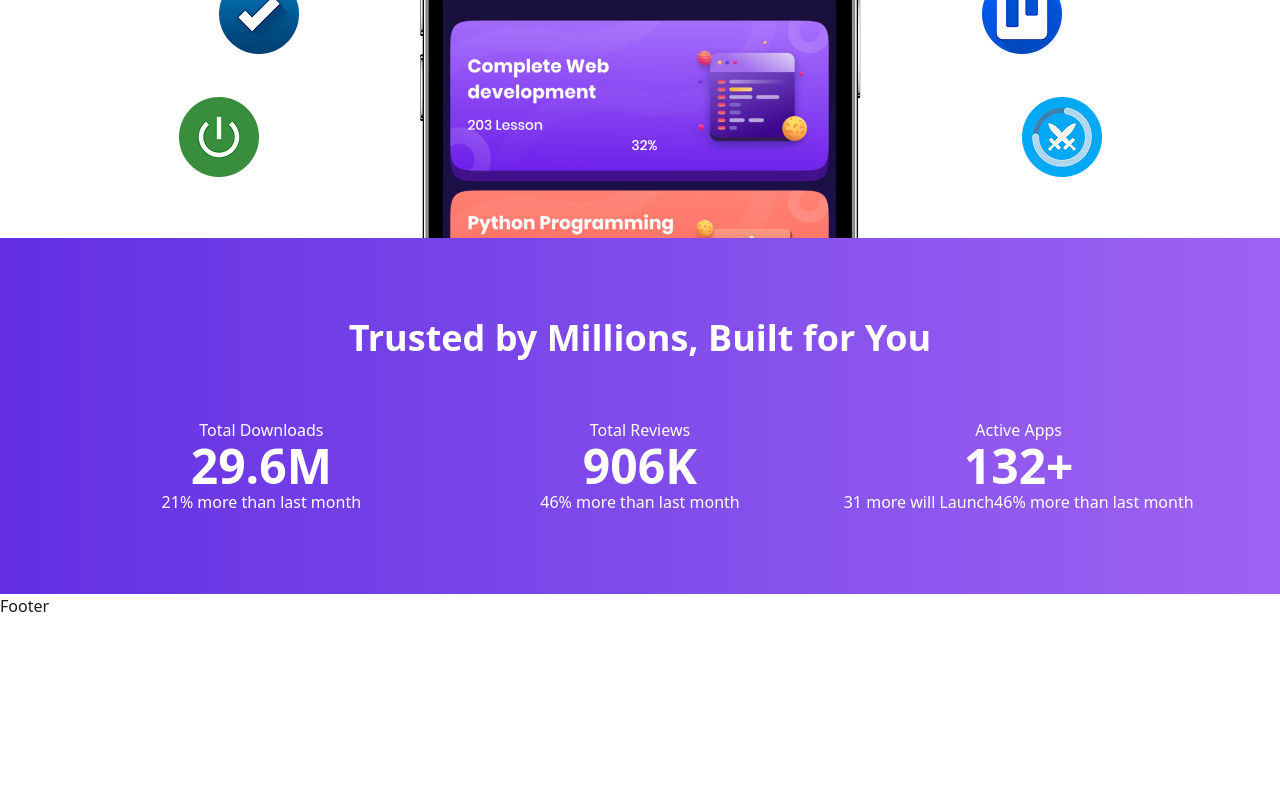
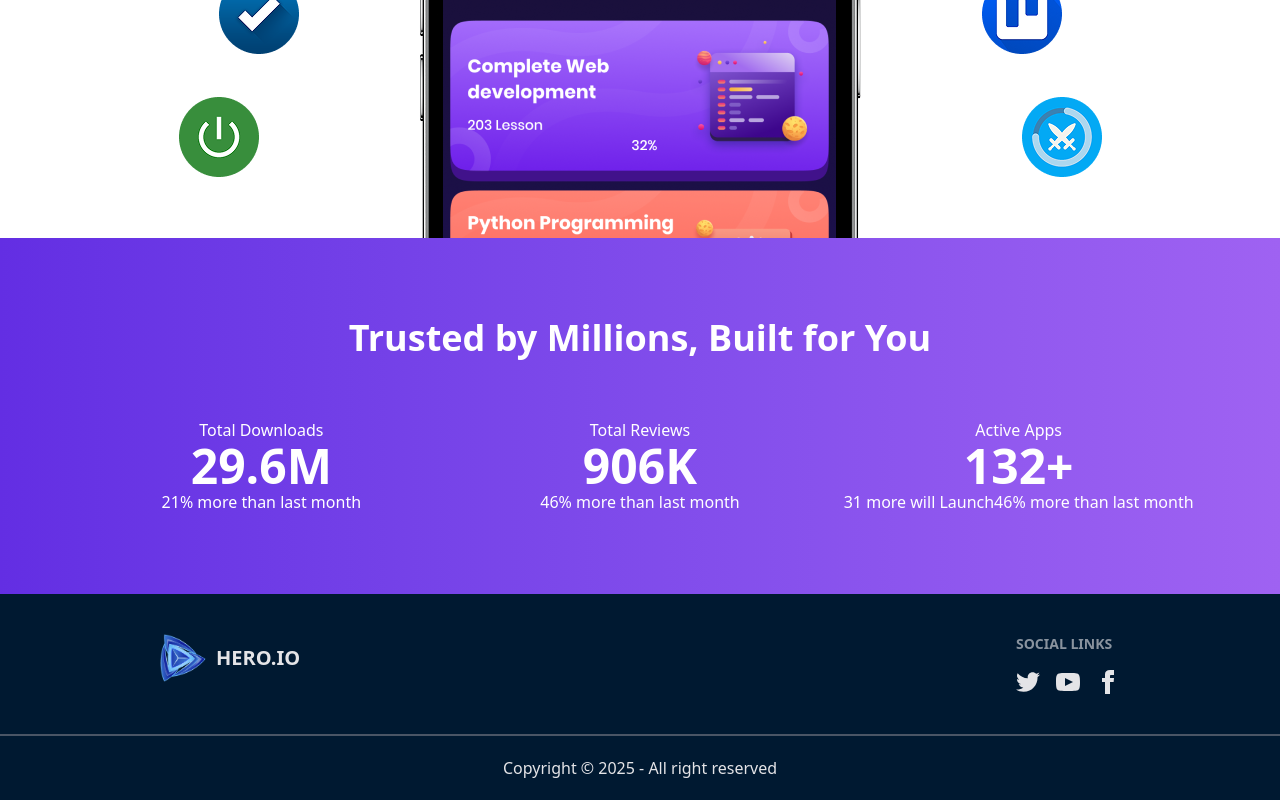
Before and after one commit to tuRjoX/Hero-Apps, a React (Vite) app in the folder hero-apps/: page / in a window 1280 px wide. Shown: the part 611-1411 px from the top of the page. Before the commit the page ends 1229 px from the top, so only its background shows below. Built offline with nearby package versions, Linux system fonts and the light colour scheme.

Commit message:
Footer Done

```diff
--- a/hero-apps/src/Components/Footer/Footer.jsx
+++ b/hero-apps/src/Components/Footer/Footer.jsx
@@ -1,11 +1,58 @@
-import React from 'react';
+import React from "react";
+import Logo from "../../assets/logo.png";
 
 const Footer = () => {
-    return (
-        <div>
-            <h1>Footer</h1>
-        </div>
-    );
+  return (
+    <footer>
+      <div className="footer sm:footer-horizontal text-neutral-content px-40 py-10 justify-between border-b-2 border-gray-600 bg-[#001931]">
+        <aside className="items-center grid-flow-col">
+          <img src={Logo} alt="HERO.IO Logo" className="h-12" />
+          <p className="text-xl font-bold "> HERO.IO</p>
+        </aside>
+        <nav className="justify-end">
+          <h6 className="footer-title">Social Links</h6>
+          <div className="grid grid-flow-col gap-4">
+            <a>
+              <svg
+                xmlns="http://www.w3.org/2000/svg"
+                width="24"
+                height="24"
+                viewBox="0 0 24 24"
+                className="fill-current"
+              >
+                <path d="M24 4.557c-.883.392-1.832.656-2.828.775 1.017-.609 1.798-1.574 2.165-2.724-.951.564-2.005.974-3.127 1.195-.897-.957-2.178-1.555-3.594-1.555-3.179 0-5.515 2.966-4.797 6.045-4.091-.205-7.719-2.165-10.148-5.144-1.29 2.213-.669 5.108 1.523 6.574-.806-.026-1.566-.247-2.229-.616-.054 2.281 1.581 4.415 3.949 4.89-.693.188-1.452.232-2.224.084.626 1.956 2.444 3.379 4.6 3.419-2.07 1.623-4.678 2.348-7.29 2.04 2.179 1.397 4.768 2.212 7.548 2.212 9.142 0 14.307-7.721 13.995-14.646.962-.695 1.797-1.562 2.457-2.549z"></path>
+              </svg>
+            </a>
+            <a>
+              <svg
+                xmlns="http://www.w3.org/2000/svg"
+                width="24"
+                height="24"
+                viewBox="0 0 24 24"
+                className="fill-current"
+              >
+                <path d="M19.615 3.184c-3.604-.246-11.631-.245-15.23 0-3.897.266-4.356 2.62-4.385 8.816.029 6.185.484 8.549 4.385 8.816 3.6.245 11.626.246 15.23 0 3.897-.266 4.356-2.62 4.385-8.816-.029-6.185-.484-8.549-4.385-8.816zm-10.615 12.816v-8l8 3.993-8 4.007z"></path>
+              </svg>
+            </a>
+            <a>
+              <svg
+                xmlns="http://www.w3.org/2000/svg"
+                width="24"
+                height="24"
+                viewBox="0 0 24 24"
+                className="fill-current"
+              >
+                <path d="M9 8h-3v4h3v12h5v-12h3.642l.358-4h-4v-1.667c0-.955.192-1.333 1.115-1.333h2.885v-5h-3.808c-3.596 0-5.192 1.583-5.192 4.615v3.385z"></path>
+              </svg>
+            </a>
+          </div>
+        </nav>
+      </div>
+        <div className="text-center py-5 bg-[#001931] text-neutral-content">
+        <p>Copyright © 2025 - All right reserved</p>
+      </div>
+    </footer>
+  );
 };
 
 export default Footer;
```
